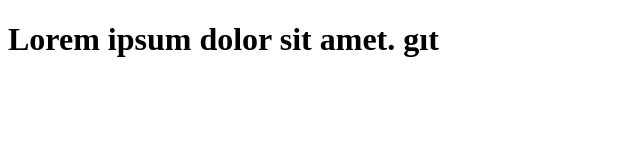
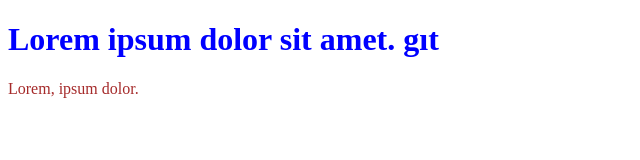
Before and after one commit to vedatulker/vscoderepo, a plain HTML site: page index.html in a window 1280 px wide. Shown: the whole page, without its empty margins (0-640 px from the left). Drawn offline with Linux system fonts and the light colour scheme.

Commit message:
secon task

```diff
--- a/index.html
+++ b/index.html
@@ -4,8 +4,10 @@
     <meta charset="UTF-8">
     <meta name="viewport" content="width=device-width, initial-scale=1.0">
     <title>Document</title>
+   <link rel="stylesheet" href="style.css">
 </head>
 <body>
     <h1>Lorem ipsum dolor sit amet. gıt</h1>
+    <p>Lorem, ipsum dolor.</p>
 </body>
 </html>
--- a/style.css
+++ b/style.css
@@ -5,3 +5,6 @@ body{
 h1{
   color:blue;
 }
+p{
+    color: brown;
+}
```
